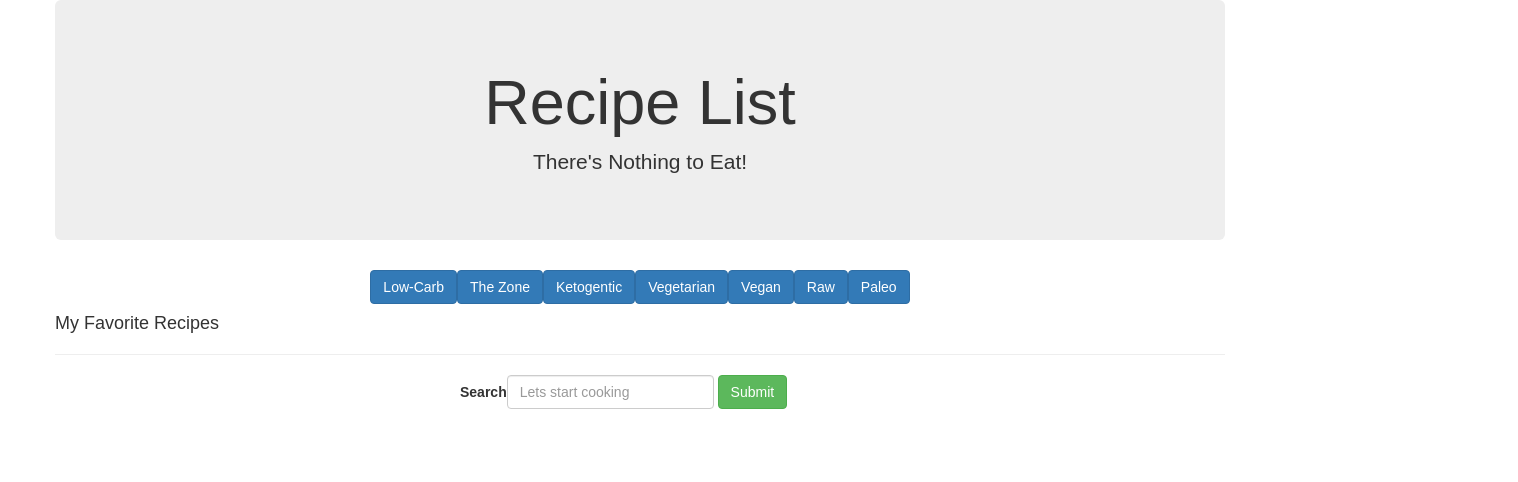
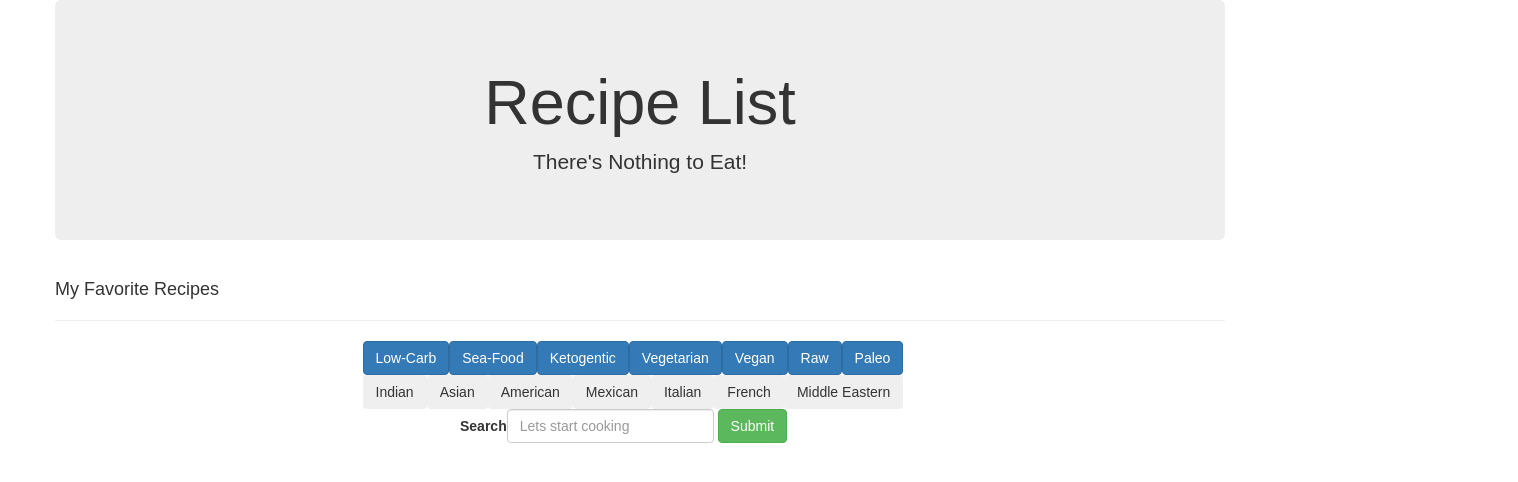
Before and after one commit to GormanGit/Theres_Nothing_To_Eat_App, a React (Create React App) app: page / in a window 1280 px wide. Shown: the top 482 px of the page, 1518 px wide, since content can reach past the window. Built offline with nearby package versions, Linux system fonts and the light colour scheme.

Commit message:
:octocat:button action

```diff
--- a/src/actions/index.js
+++ b/src/actions/index.js
@@ -1,6 +1,6 @@
 export const RECIPES = "RECIPES";
 export const ADD_FAV = "ADD_FAV";
-
+export const REMOVE_FAV ="REMOVE_FAV";
 
 export function recipes(items) {
   const action = {
@@ -16,3 +16,10 @@ export function addToFavorite(recipes){
     recipes
   }
 }
+
+export function removeFromFavorite(recipes){
+  return {
+    REMOVE_FAV,
+    recipes
+  }
+}
--- a/src/components/DietNav.js
+++ b/src/components/DietNav.js
@@ -1,17 +1,45 @@
 import React, { Component } from 'react';
+//this is the only original thing
+import { API_KEY } from '../secrets';
+import { APP_ID } from '../secrets';
+import { recipes } from '../actions';
+import { connect } from 'react-redux';
 
 
 class DietNav extends Component {
+  constructor(props){
+    super(props)
+    this.state= {
+      query: ''
+    };
+  }
+  diet(){
+    console.log('diet button', this.state.query);
+    //yumlly
+    // let url = `http://api.yummly.com/v1/api/recipes?&_app_id=${APP_ID}&_app_key=${API_KEY}&q=${this.state.query}&maxResult=20&start=20`;
+    //edemam
+    let url = `https://api.edamam.com/search?_app_id=${APP_ID}&_app_key=${API_KEY}&q=${this.state.query}`
+    // console.log(url)
+    fetch(url, {
+      method: 'GET'
+    }).then(response => response.json())
+    //changing appending the .matches here will get into the part of the object that is needed. otherwise just say results
+    //for yummlly this was results.matches
+    .then(results => {this.props.recipes(results.hits)});
+
+  }
+
   render() {
     return (
       <div>
-        <button type="button" className="btn btn-primary">Low-Carb</button>
-        <button type="button" className="btn btn-primary">The Zone</button>
-        <button type="button" className="btn btn-primary">Ketogentic</button>
-        <button type="button" className="btn btn-primary">Vegetarian</button>
-        <button type="button" className="btn btn-primary">Vegan</button>
-        <button type="button" className="btn btn-primary">Raw</button>
-        <button type="button" className="btn btn-primary">Paleo</button>
+        {/*<button type="button" className="btn btn-primary"*/}
+        {/*onClick={this.setState({query: "Low-carb"})}>Low-Carb</button>*/}
+        {/*<button type="button" className="btn btn-primary">The Zone</button>*/}
+        {/*<button type="button" className="btn btn-primary">Ketogentic</button>*/}
+        {/*<button type="button" className="btn btn-primary">Vegetarian</button>*/}
+        {/*<button type="button" className="btn btn-primary">Vegan</button>*/}
+        {/*<button type="button" className="btn btn-primary">Raw</button>*/}
+        {/*<button type="button" className="btn btn-primary">Paleo</button>*/}
       </div>
     )
   }
--- a/src/components/FavoriteRecipeList.js
+++ b/src/components/FavoriteRecipeList.js
@@ -11,7 +11,7 @@ class FavoriteRecipeList extends Component{
       <div>
       <h4>My Favorite Recipes</h4>
     {this.props.favorites.map(recipes =>{
-      return <RecipeItems recipes={recipes} />
+      return <RecipeItems recipes={recipes} key={recipes.recipe.image}/>
     })}
      </div>
     )
--- a/src/components/RecipeItems.js
+++ b/src/components/RecipeItems.js
@@ -1,6 +1,6 @@
 import React, { Component } from 'react';
 // const urlComponent = "https://lh3.googleusercontent.com/";
-import { addToFavorite } from "../actions";
+import { addToFavorite, removeFromFavorite } from "../actions";
 import { connect } from 'react-redux'
 
 class RecipeItems extends Component {
@@ -17,6 +17,11 @@ class RecipeItems extends Component {
     this.props.addToFavorite(this.props.recipes);
   }
 
+  removeFromFavorite(){
+    this.setState({favorited: !this.state.favorited});
+    this.props.removeFromFavorite(this.props.recipes)
+  }
+
   displayFav(){
     if(!this.state.favorited){
       return <span className="glyphicon glyphicon-unchecked"
@@ -24,7 +29,8 @@ class RecipeItems extends Component {
       ></span>
     } else{
       return <span className="glyphicon glyphicon-check"
-     onClick={()=>this.setState({favorited: !this.state.favorited})}
+        onClick={()=>this.removeFromFavorite()}
+     // onClick={()=>this.setState({favorited: !this.state.favorited})}
       ></span>
     }
   }
@@ -50,4 +56,4 @@ class RecipeItems extends Component {
 }
 
 //all that is needed here is a function so the first parameter will be null as state properties is not needed
-export default connect(null, { addToFavorite })(RecipeItems);
+export default connect(null, { addToFavorite, removeFromFavorite })(RecipeItems);
--- a/src/components/Search.js
+++ b/src/components/Search.js
@@ -1,7 +1,7 @@
 import React, { Component } from 'react';
 import  { Form, FormControl, FormGroup, ControlLabel, Button } from 'react-bootstrap';
 import { API_KEY } from '../secrets';
-import { APP_ID } from '../secrets'
+import { APP_ID } from '../secrets';
 //add the action to the search
 import { recipes } from '../actions';
 import { connect } from 'react-redux';
@@ -14,7 +14,8 @@ class Search extends Component {
     super(props);
 
     this.state = {
-      query: ''
+      query: [],
+      buttons: []
     };
   }
 
@@ -34,6 +35,26 @@ class Search extends Component {
   }
   render(){
     return (<div>
+      <div className="col-md-6 col-md-offset-3">
+        <button type="button" className="btn btn-primary" onClick={()=> this.state.buttons.push(", low-carb")}>Low-Carb</button>
+
+        <button type="button" className="btn btn-primary" onClick={()=> this.state.buttons.push(", Sea-Food")}>Sea-Food</button>
+        <button type="button" className="btn btn-primary" onClick={()=> this.state.buttons.push(", Ketogentic")}>Ketogentic</button>
+        <button type="button" className="btn btn-primary" onClick={()=> this.state.buttons.push(", Vegetarian")}>Vegetarian</button>
+        <button type="button" className="btn btn-primary" onClick={()=> this.state.buttons.push(", Vegan")}>Vegan</button>
+        <button type="button" className="btn btn-primary" onClick={()=> this.state.buttons.push(", Raw")}>Raw</button>
+        <button type="button" className="btn btn-primary" onClick={()=> this.state.buttons.push(", Paleo")}>Paleo</button>
+      </div>
+
+      <div className="col-md-12 col-md-offset-3">
+        <button type="button" className="btn btn-" onClick={()=> this.state.buttons.push("+ Indian")}>Indian</button>
+        <button type="button" className="btn btn-" onClick={()=> this.state.buttons.push("+ Asian")}>Asian</button>
+        <button type="button" className="btn btn-" onClick={()=> this.state.buttons.push("+ American")}>American</button>
+        <button type="button" className="btn btn-" onClick={()=> this.state.buttons.push("+ Mexican")}>Mexican</button>
+        <button type="button" className="btn btn-" onClick={()=> this.state.buttons.push("+ Italian")}>Italian</button>
+        <button type="button" className="btn btn-" onClick={()=> this.state.buttons.push("+ French")}>French</button>
+        <button type="button" className="btn btn-" onClick={()=> this.state.buttons.push("+ Middle Eastern")}>Middle Eastern</button>
+      </div>
       <Form inline className="col-md-6 col-md-offset-4">
         <FormGroup>
           <ControlLabel>Search</ControlLabel>
@@ -43,7 +64,9 @@ class Search extends Component {
             //in react if we need any data we can use onChange
             //event means onChange event, target is the field "FormControl", and value of that field. must pass in
             //the event with {(event)...So now console.log(this.state.query) and it will return the input value! :) see line 15
-          onChange={(event)=>this.setState({query: event.target.value})}
+          onChange={(event)=>this.setState({query: event.target.value + this.state.buttons})}
+
+
           />
           {' '}
           <Button bsStyle="success"
--- a/src/reducers/fav_reducer.js
+++ b/src/reducers/fav_reducer.js
@@ -1,4 +1,4 @@
-import { ADD_FAV } from "../actions";
+import { ADD_FAV, REMOVE_FAV } from "../actions";
 
 
 function addToFavorite(state = [], action) {
@@ -8,6 +8,9 @@ function addToFavorite(state = [], action) {
       //added movie to the state array
       let favoriteRecipe = [...state, action.recipes]
       return favoriteRecipe;
+    case REMOVE_FAV:
+       favoriteRecipe = state.filter(item=> item.image !== action.recipes.image);
+      return favoriteRecipe;
     default:
       return state;
   }
```
